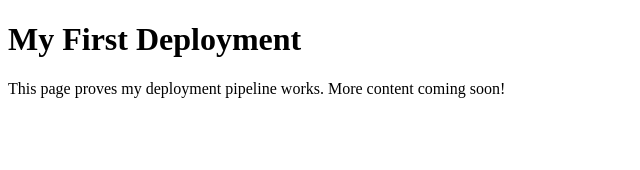
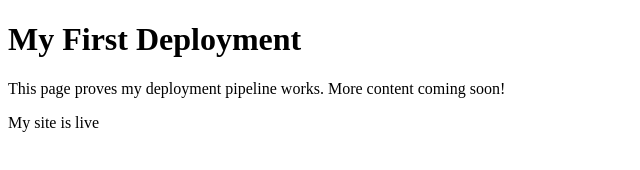
Before and after one commit to Alissims/Exercise-03-First-Deployment-CMPA-4303, a plain HTML site: page index.html in a window 1280 px wide. Shown: the whole page, without its empty margins (0-640 px from the left). Drawn offline with Linux system fonts and the light colour scheme.

Commit message:
Add live site message to index.html

```diff
--- a/index.html
+++ b/index.html
@@ -9,3 +9,4 @@
   <p>This page proves my deployment pipeline works. More content coming soon!</p>
 </body>
 </html>
+My site is live
```
